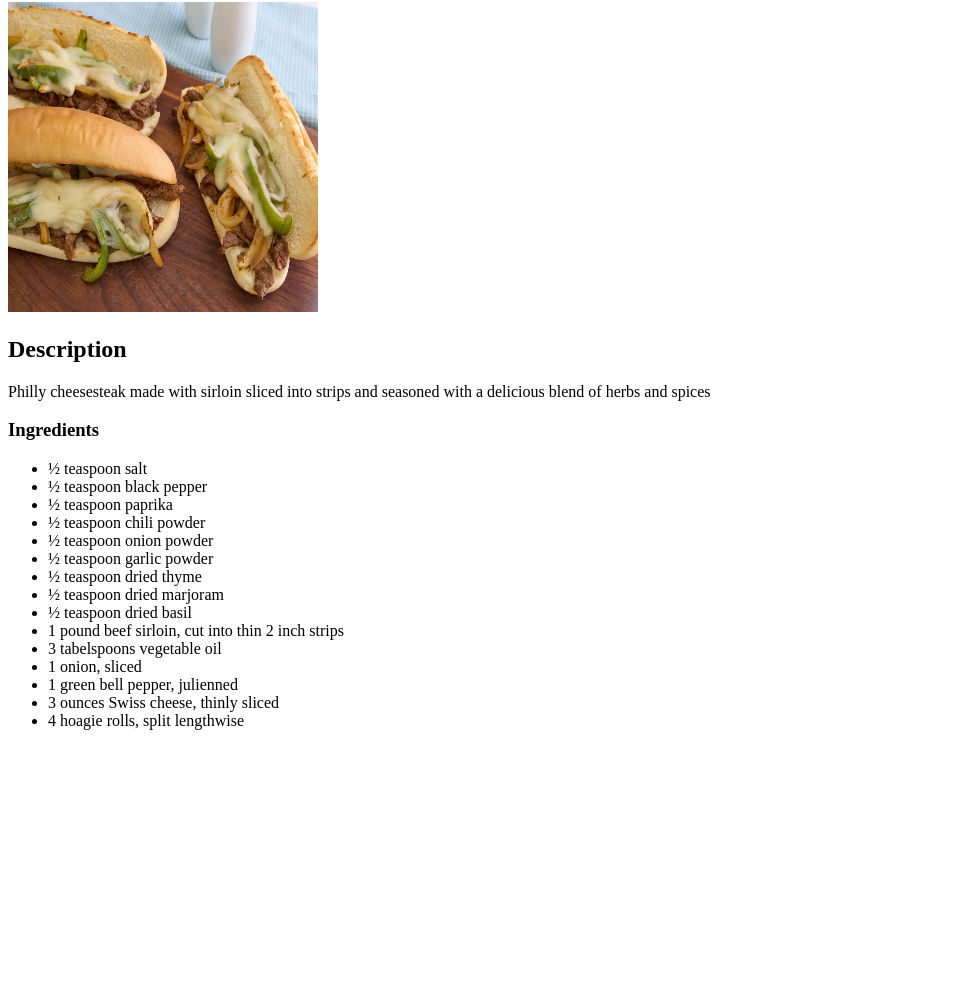
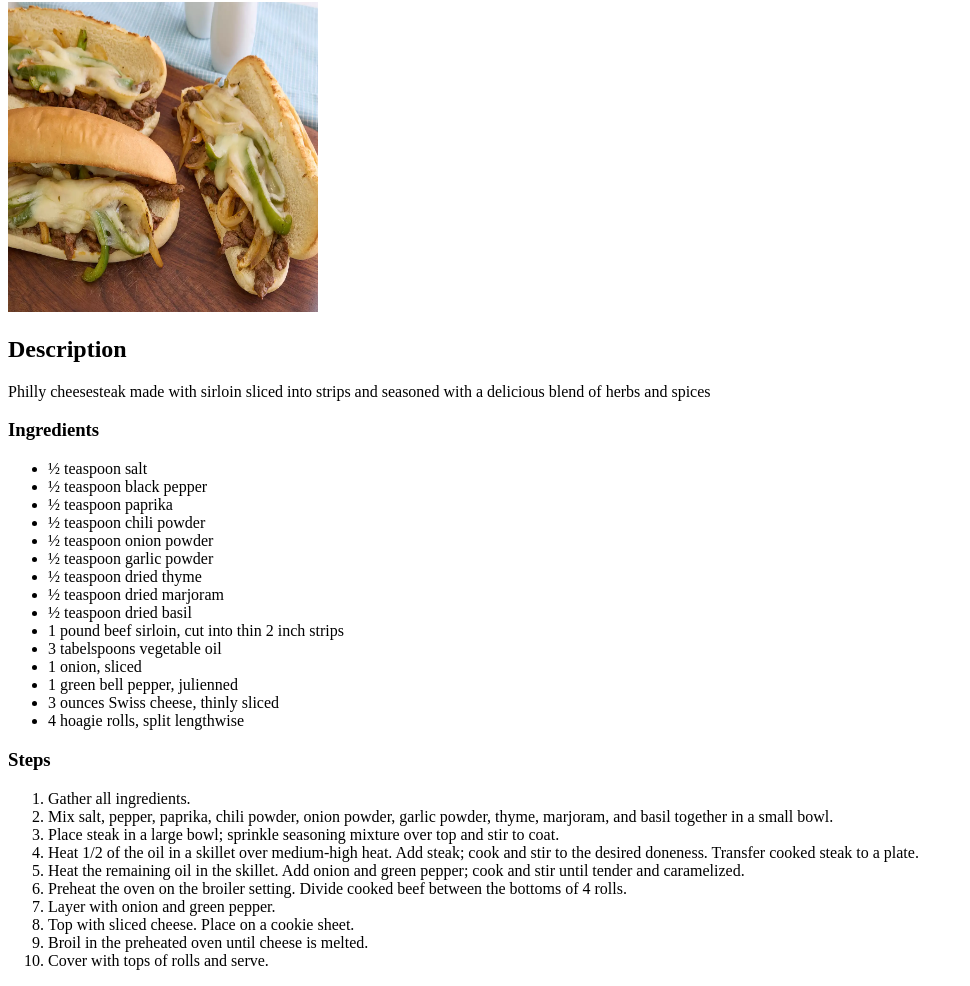
Before and after one commit to willycode/odin-recipes, a plain HTML site: page recipes/philly-cheesesteak.html in a window 1280 px wide. Shown: the part 78-1064 px from the top of the page, without its empty margins (0-970 px from the left). Before the commit the page ends 824 px from the top, so only its background shows below. Drawn offline with Linux system fonts and the light colour scheme.

Commit message:
add steps list added a steps list on how to cook the dish

```diff
--- a/recipes/philly-cheesesteak.html
+++ b/recipes/philly-cheesesteak.html
@@ -28,6 +28,19 @@
         <li>3 ounces Swiss cheese, thinly sliced</li>
         <li>4 hoagie rolls, split lengthwise</li>
     </ul>
+    <h3>Steps</h3>
+    <ol>
+        <li>Gather all ingredients.</li>
+        <li>Mix salt, pepper, paprika, chili powder, onion powder, garlic powder, thyme, marjoram, and basil together in a small bowl.</li>
+        <li>Place steak in a large bowl; sprinkle seasoning mixture over top and stir to coat.</li>
+        <li>Heat 1/2 of the oil in a skillet over medium-high heat. Add steak; cook and stir to the desired doneness. Transfer cooked steak to a plate.</li>
+        <li>Heat the remaining oil in the skillet. Add onion and green pepper; cook and stir until tender and caramelized.</li>
+        <li>Preheat the oven on the broiler setting. Divide cooked beef between the bottoms of 4 rolls.</li>
+        <li>Layer with onion and green pepper.</li>
+        <li>Top with sliced cheese. Place on a cookie sheet.</li>
+        <li>Broil in the preheated oven until cheese is melted.</li>
+        <li>Cover with tops of rolls and serve.</li>
+    </ol>
 
 </body>
 </html>
```
